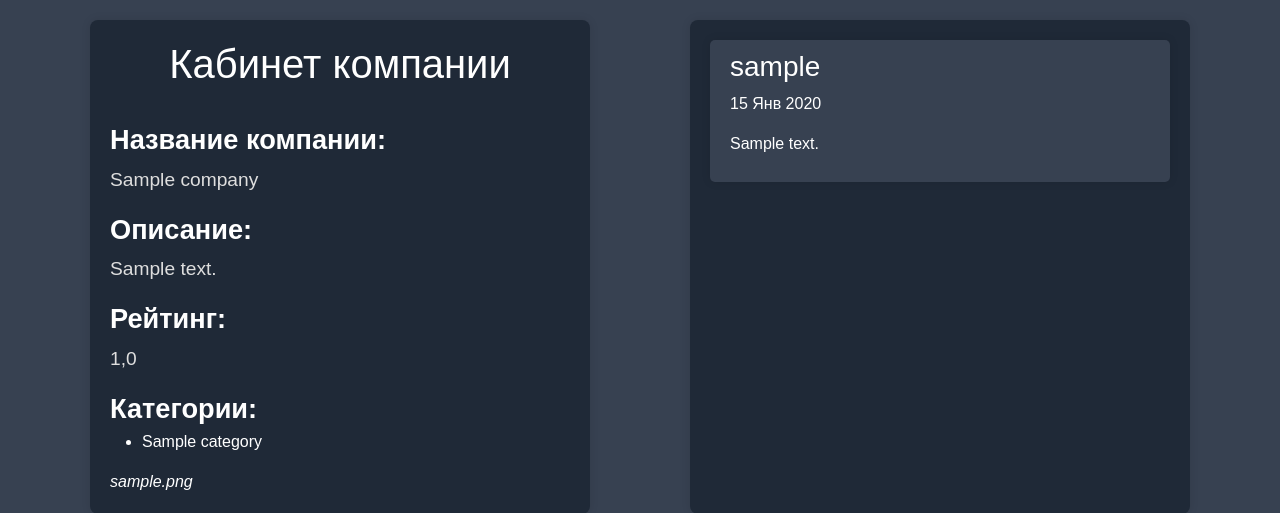
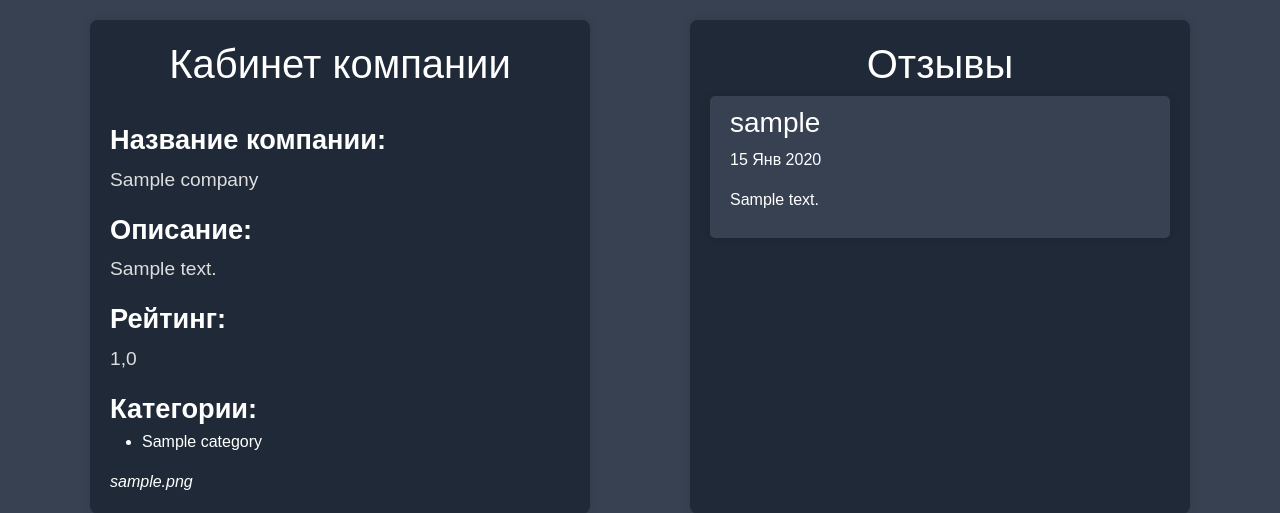
Before and after one commit to S4vant/It-Sharing, a Django app: page /company/detail/1/ in a window 1280 px wide. Shown: the part 80-593 px from the top of the page. Run offline with Django 5.2, Linux system fonts and the light colour scheme; tables that the repository leaves empty hold one stand-in row (values such as "Sample post").

Commit message:
Также отзывы

```diff
--- a/main/static/main/css/main.css
+++ b/main/static/main/css/main.css
@@ -805,7 +805,9 @@ margin-bottom: 5px;
   box-shadow: 0 0 10px rgba(0, 0, 0, 0.1);
   width: 500px;
 }
-
+.review-list h1{
+  text-align: center;
+}
 .review-list-inner{
   color: #fff;
   background: #374151;
--- a/main/templates/main/company_detail.html
+++ b/main/templates/main/company_detail.html
@@ -71,6 +71,7 @@
     {% endif %}
 
     <div class="review-list">
+        <h1>Отзывы</h1>
     {%for review in reviews%}
         <div class="review-list-inner">
             <h3>{{ review.user.username }}</h3>
```
